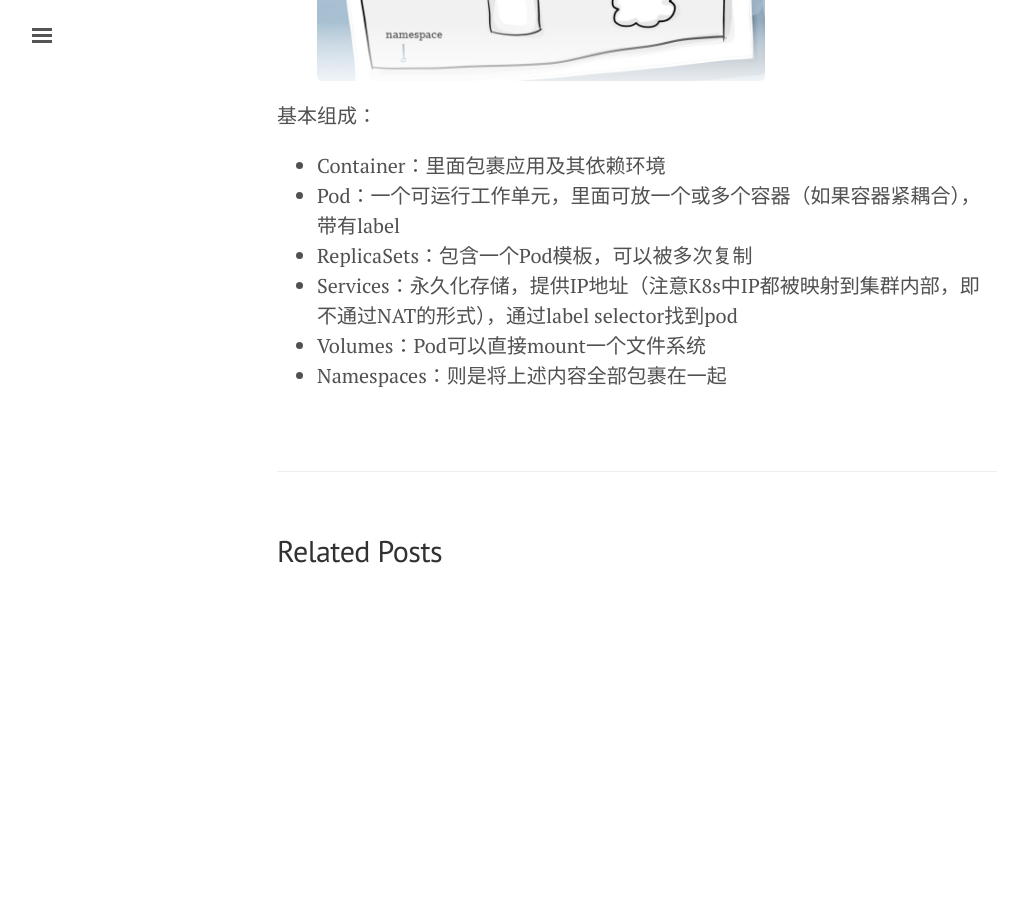
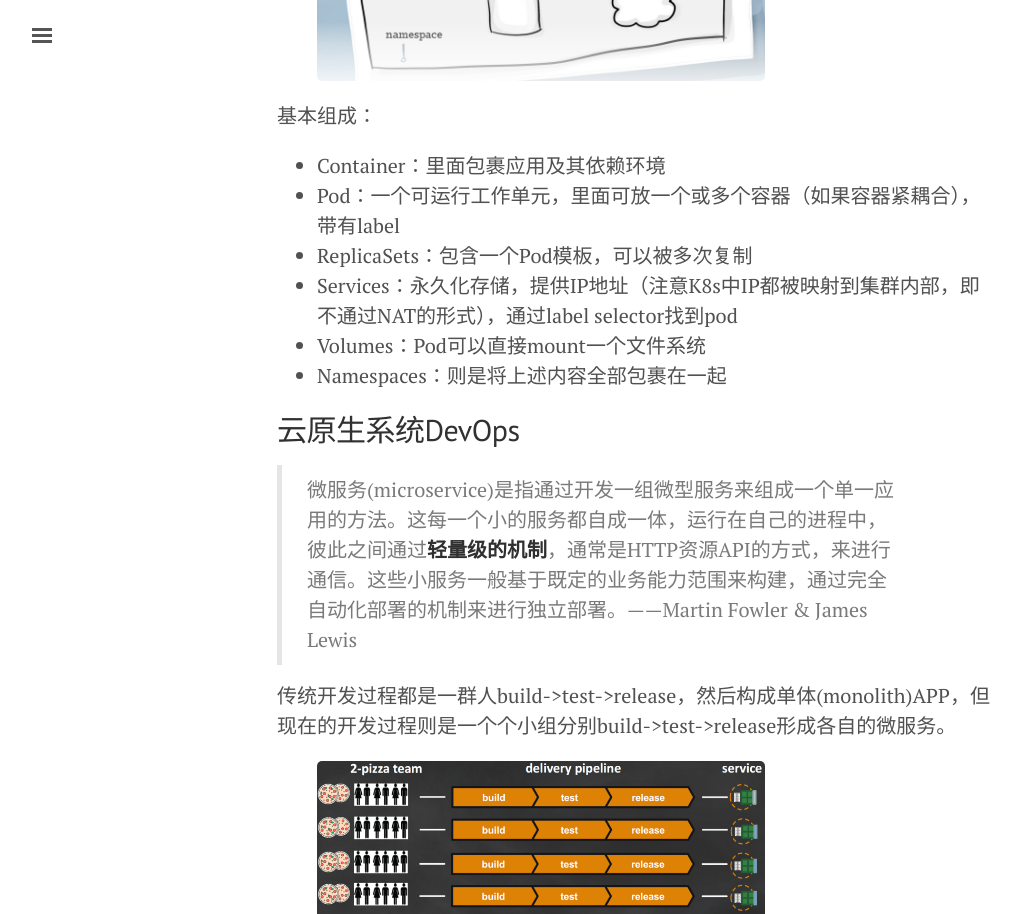
Before and after one commit to Ewenwan/chhzh123.github.io, a Jekyll site: the page built from summary/distributed-systems/11-supplement.md, in a window 1280 px wide and 1400 px high, scrolled down 2386 px. Shown: the top 914 px of the window, without its empty margins (3-1031 px from the left). Built offline with Jekyll 4.4.1, drawn with Linux system fonts in a browser that asks for light colours; nearby versions of some CDN libraries; comment, search, counter and statistics services are not loaded; before the commit the page ends 3016 px from its top, so only the background shows below that; some of the changed text lies outside the part shown.

Commit message:
[summary] Update DevOps

```diff
--- a/summary/distributed-systems/11-supplement.md
+++ b/summary/distributed-systems/11-supplement.md
@@ -49,3 +49,24 @@ Mu Li, David G. Andersen, Jun Woo Park, Alexander J. Smola, Amr Ahmed, Vanja Jos
 * Services：永久化存储，提供IP地址（注意K8s中IP都被映射到集群内部，即不通过NAT的形式），通过label selector找到pod
 * Volumes：Pod可以直接mount一个文件系统
 * Namespaces：则是将上述内容全部包裹在一起
+
+## 云原生系统DevOps
+> 微服务(microservice)是指通过开发一组微型服务来组成一个单一应用的方法。这每一个小的服务都自成一体，运行在自己的进程中，彼此之间通过**轻量级的机制**，通常是HTTP资源API的方式，来进行通信。这些小服务一般基于既定的业务能力范围来构建，通过完全自动化部署的机制来进行独立部署。——Martin Fowler & James Lewis
+
+传统开发过程都是一群人build->test->release，然后构成单体(monolith)APP，但现在的开发过程则是一个个小组分别build->test->release形成各自的微服务。
+
+{% include image.html fig="DistributedSystems/nowadays_app_development.png" width="70" %}
+
+连续集成(Continuous Integration, CI)：可以通过Github/GitLab和Jenkins/Travis CI结合云平台Docker+Kubernetes实现。
+
+![devops](https://catchzeng.com/img/in-post/post-devops/5.png)
+
+DevOps原则
+* 基础设施即代码(infrastructure as code)
+* 持续交付(continuous delivery)
+* 协同工作(culture of collaboration)
+
+{% include image.html fig="DistributedSystems/devops.png" width="70" %}
+
+## 参考资料
+1. <https://catchzeng.com/2019/04/02/DevOps-是一种怎样的体验/>
```
Also changed, not shown: assets/images/DistributedSystems/devops.png (added), assets/images/DistributedSystems/nowadays_app_development.png (added).
